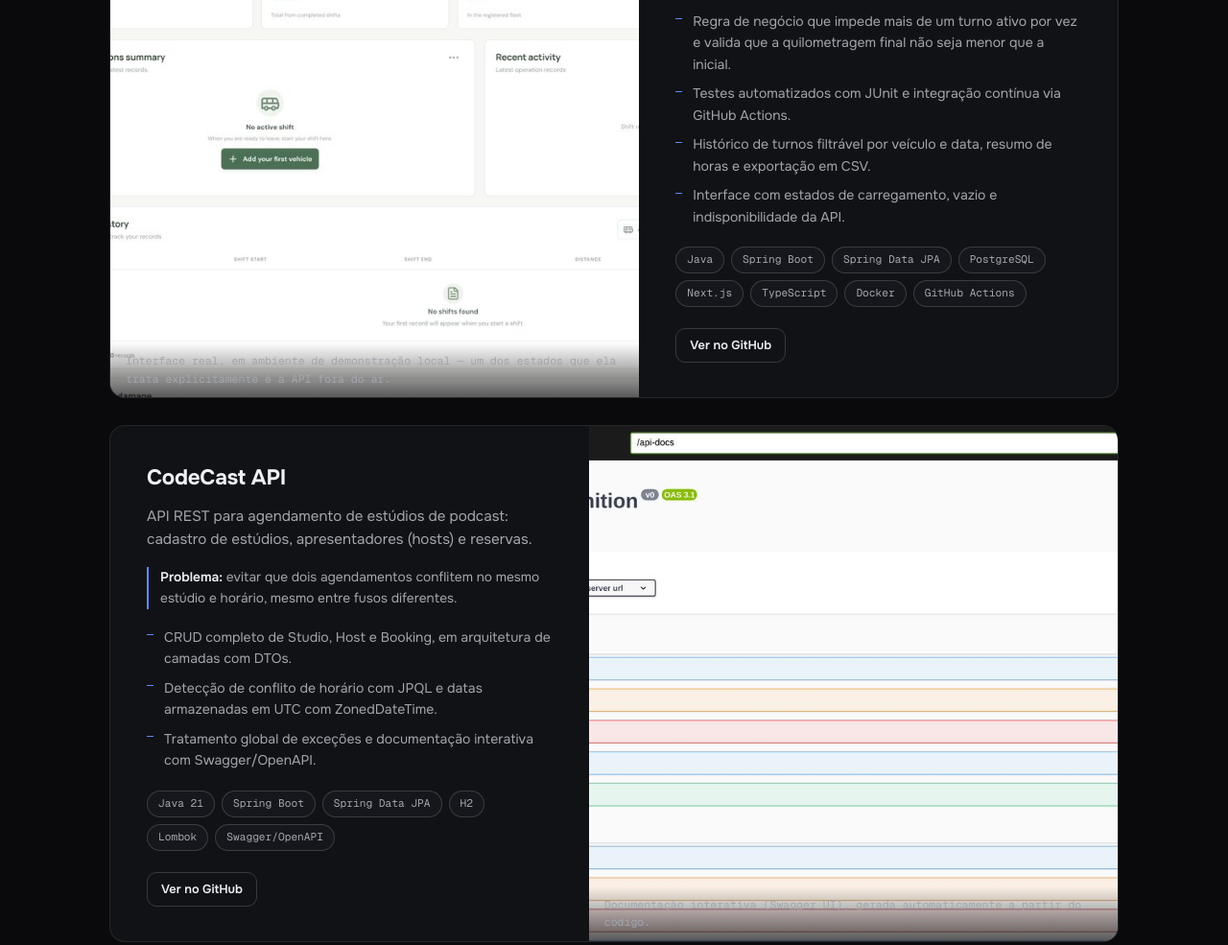
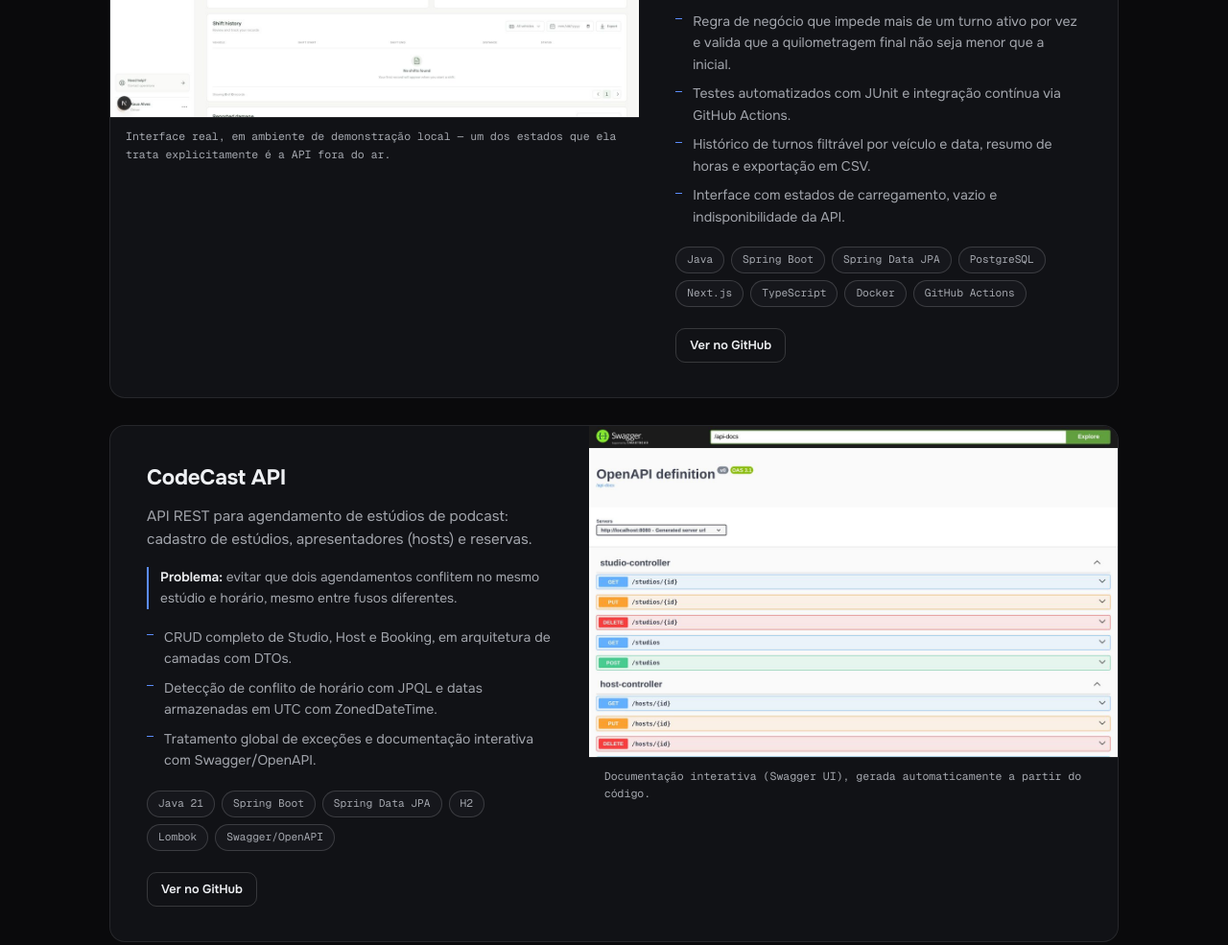
Before and after one commit to kauaazn/portfolio, a plain HTML site: page index.html in a window 1280 px wide. Shown: the part 3000-3985 px from the top of the page at 96% size. Drawn offline with nearby package versions, Linux system fonts and the light colour scheme.

Commit message:
Fix featured project cards: image crop and unreadable caption
The Driver Logbook and CodeCast cards stretched their screenshot to
match the text column's variable height instead of their own 16:10
aspect ratio, cropping most of the image away, and the caption was an
absolute-positioned overlay with a gradient that collided with the
image's own content (unreadable against light screenshots). Split the
image column into its own block (fixed aspect-ratio, top-aligned) with
the caption as a normal bar below it instead of an overlay.

Co-Authored-By: Claude Sonnet 5 <noreply@anthropic.com>
Claude-Session: https://claude.ai/code/session_011V6YfSQ7pxmZnkzSzepLKz

```diff
--- a/index.html
+++ b/index.html
@@ -201,13 +201,11 @@ h2.title{font-size:clamp(1.6rem,3vw,2.1rem);margin:0 0 10px;letter-spacing:-.02e
   overflow:hidden;background:var(--bg-1);margin-bottom:28px;
 }
 .proj-feature.reverse{grid-template-columns:.95fr 1.05fr}
-.proj-feature.reverse .pf-media{order:2}
-.pf-media{position:relative;background:var(--bg-2);min-height:260px}
+.proj-feature.reverse .pf-col{order:2}
+.pf-col{display:flex;flex-direction:column;align-self:start}
+.pf-media{position:relative;background:var(--bg-2);aspect-ratio:16/10;overflow:hidden}
 .pf-media img{width:100%;height:100%;object-fit:cover;object-position:top;display:block}
-.pf-media figcaption{
-  position:absolute;left:0;right:0;bottom:0;padding:10px 16px;font-size:.72rem;color:var(--ink-dim);
-  background:linear-gradient(to top, rgba(0,0,0,.65), transparent);font-family:var(--mono);
-}
+.pf-caption{margin:0;padding:10px 16px;font-size:.72rem;color:var(--ink-dim);font-family:var(--mono);border-top:1px solid var(--border)}
 .pf-body{padding:36px 38px;display:flex;flex-direction:column}
 .pf-body .ptitle{font-size:1.4rem;font-weight:700;letter-spacing:-.01em;margin:0 0 10px}
 .pf-body .pdesc{color:var(--ink-dim);margin:0 0 16px;font-size:.95rem}
@@ -220,8 +218,7 @@ h2.title{font-size:clamp(1.6rem,3vw,2.1rem);margin:0 0 10px;letter-spacing:-.02e
 .pf-body .links{display:flex;gap:10px;margin-top:auto}
 @media(max-width:860px){
   .proj-feature,.proj-feature.reverse{grid-template-columns:1fr}
-  .proj-feature.reverse .pf-media{order:0}
-  .pf-media{min-height:200px}
+  .proj-feature.reverse .pf-col{order:0}
   .pf-body{padding:28px 24px}
 }
 
@@ -434,11 +431,13 @@ footer a:hover{color:var(--ink-dim)}
     </div>
 
     <figure class="proj-feature reveal">
-      <div class="pf-media">
-        <img src="img/project-driver-logbook.jpg" alt="Painel do Driver Logbook mostrando turnos, veículos e avarias, com aviso de API local desligada" loading="lazy" width="1200" height="750">
-        <figcaption>Interface real, em ambiente de demonstração local — um dos estados que ela trata explicitamente é a API fora do ar.</figcaption>
+      <div class="pf-col">
+        <div class="pf-media">
+          <img src="img/project-driver-logbook.jpg" alt="Painel do Driver Logbook mostrando turnos, veículos e avarias, com aviso de API local desligada" loading="lazy" width="1200" height="750">
+        </div>
+        <figcaption class="pf-caption">Interface real, em ambiente de demonstração local — um dos estados que ela trata explicitamente é a API fora do ar.</figcaption>
       </div>
-      <figcaption class="pf-body">
+      <div class="pf-body">
         <p class="ptitle">Driver Logbook</p>
         <p class="pdesc">Diário de bordo de frota: API REST para veículos, turnos e avarias, com um frontend para acompanhar tudo isso no dia a dia.</p>
         <p class="problem"><b>Problema:</b> controlar turnos de motoristas e quilometragem em planilhas é fácil de errar e difícil de auditar.</p>
@@ -454,15 +453,17 @@ footer a:hover{color:var(--ink-dim)}
         <div class="links">
           <a class="btn btn-ghost btn-sm" href="https://github.com/kauaazn/driver-logbook" target="_blank" rel="noopener">Ver no GitHub</a>
         </div>
-      </figcaption>
+      </div>
     </figure>
 
     <figure class="proj-feature reverse reveal">
-      <div class="pf-media">
-        <img src="img/project-codecast.jpg" alt="Documentação interativa da CodeCast API no Swagger UI, listando as rotas de studios e hosts" loading="lazy" width="1200" height="750">
-        <figcaption>Documentação interativa (Swagger UI), gerada automaticamente a partir do código.</figcaption>
+      <div class="pf-col">
+        <div class="pf-media">
+          <img src="img/project-codecast.jpg" alt="Documentação interativa da CodeCast API no Swagger UI, listando as rotas de studios e hosts" loading="lazy" width="1200" height="750">
+        </div>
+        <figcaption class="pf-caption">Documentação interativa (Swagger UI), gerada automaticamente a partir do código.</figcaption>
       </div>
-      <figcaption class="pf-body">
+      <div class="pf-body">
         <p class="ptitle">CodeCast API</p>
         <p class="pdesc">API REST para agendamento de estúdios de podcast: cadastro de estúdios, apresentadores (hosts) e reservas.</p>
         <p class="problem"><b>Problema:</b> evitar que dois agendamentos conflitem no mesmo estúdio e horário, mesmo entre fusos diferentes.</p>
@@ -477,7 +478,7 @@ footer a:hover{color:var(--ink-dim)}
         <div class="links">
           <a class="btn btn-ghost btn-sm" href="https://github.com/kauaazn/codecast-api" target="_blank" rel="noopener">Ver no GitHub</a>
         </div>
-      </figcaption>
+      </div>
     </figure>
 
     <div class="proj-grid">
```
